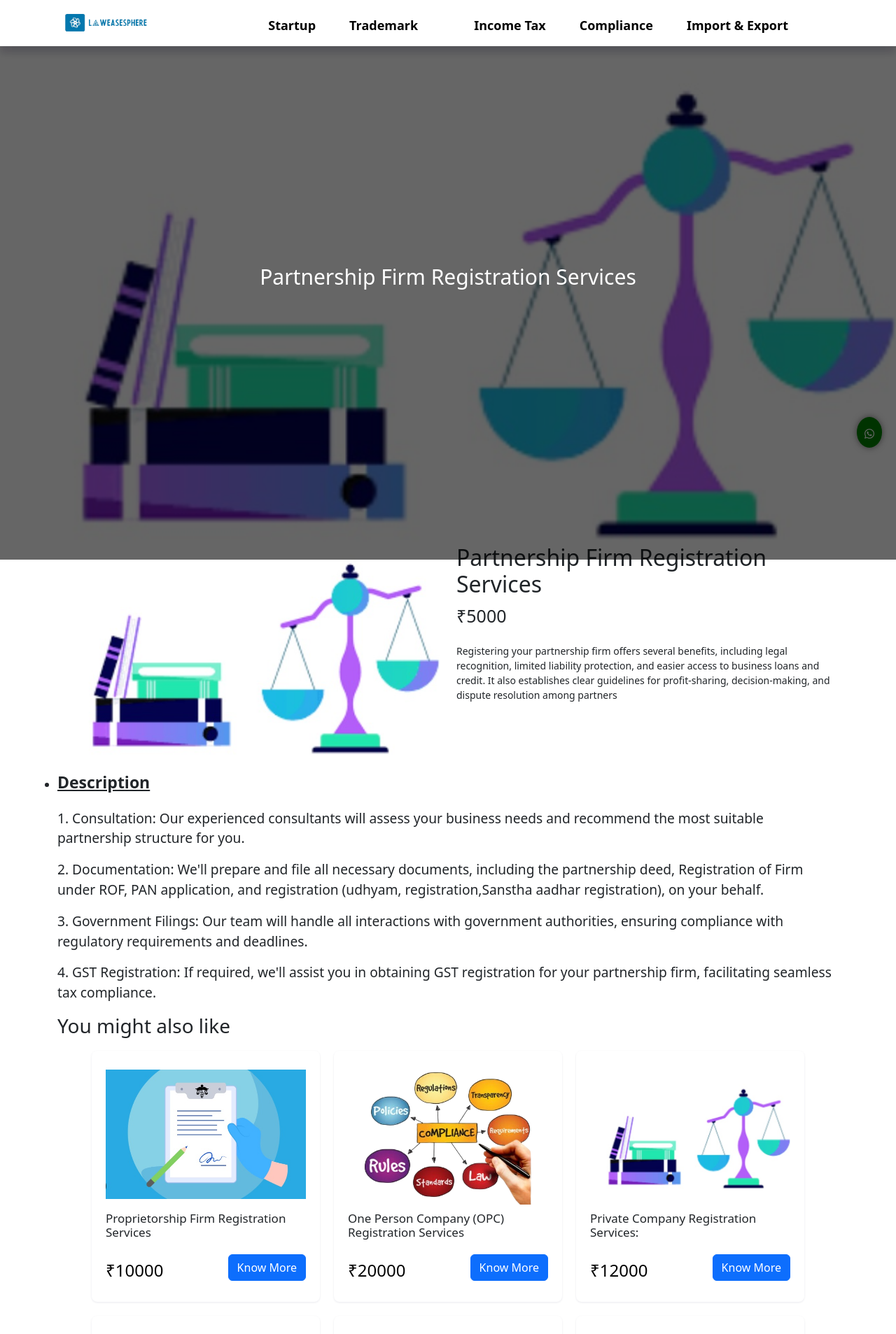
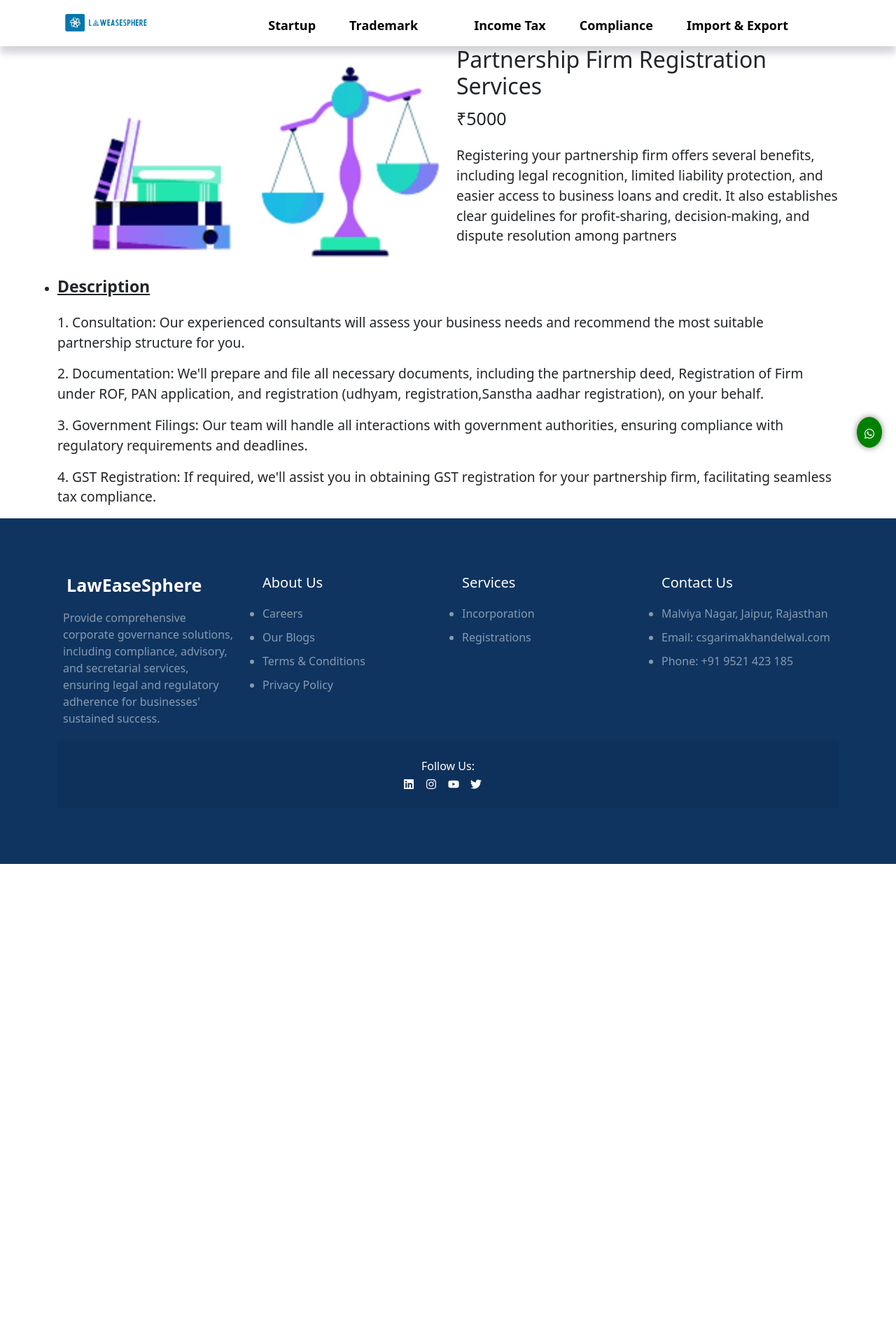
Before and after one commit to PreritKhandelwal98/LawEaseSphere, a React (Create React App) app in the folder law-ease-sphere/: page /shop/1 in a window 1280 px wide. Shown: the top 1907 px of the page at 70% size. After the commit the page ends 1235 px from the top, so only its background shows below. Built offline with nearby package versions, Linux system fonts and the light colour scheme.

Commit message:
font size changed

```diff
--- a/law-ease-sphere/src/components/ProductDetails/ProductDetails.jsx
+++ b/law-ease-sphere/src/components/ProductDetails/ProductDetails.jsx
@@ -39,7 +39,7 @@
               <span className="price">₹{selectedProduct?.price}</span>
               {/* <span>category:{selectedProduct?.category}</span> */}
             </div>
-            <p>{selectedProduct?.shortDesc}</p>
+            <p style={{ fontSize: '1.2em' }}>{selectedProduct?.shortDesc}</p>
             {/* <input
               className="qty-input"
               type="number"
--- a/law-ease-sphere/src/pages/Product.jsx
+++ b/law-ease-sphere/src/pages/Product.jsx
@@ -32,15 +32,14 @@
 
   return (
     <Fragment>
-      {/* Pass the product image to the Banner component */}
-      <Banner title={selectedProduct?.productName} productImage={selectedProduct?.imgUrl} />
+      {/* <Banner title={selectedProduct?.productName} productImage={selectedProduct?.imgUrl} /> */}
       <ProductDetails selectedProduct={selectedProduct} />
       <ProductReviews selectedProduct={selectedProduct} />
       <section className="related-products">
-        <Container>
+        {/* <Container>
           <h3>You might also like</h3>
-        </Container>
-        <ShopList productItems={relatedProducts} />
+        </Container> */}
+        {/* <ShopList productItems={relatedProducts} /> */}
       </section>
     </Fragment>
   );
```
